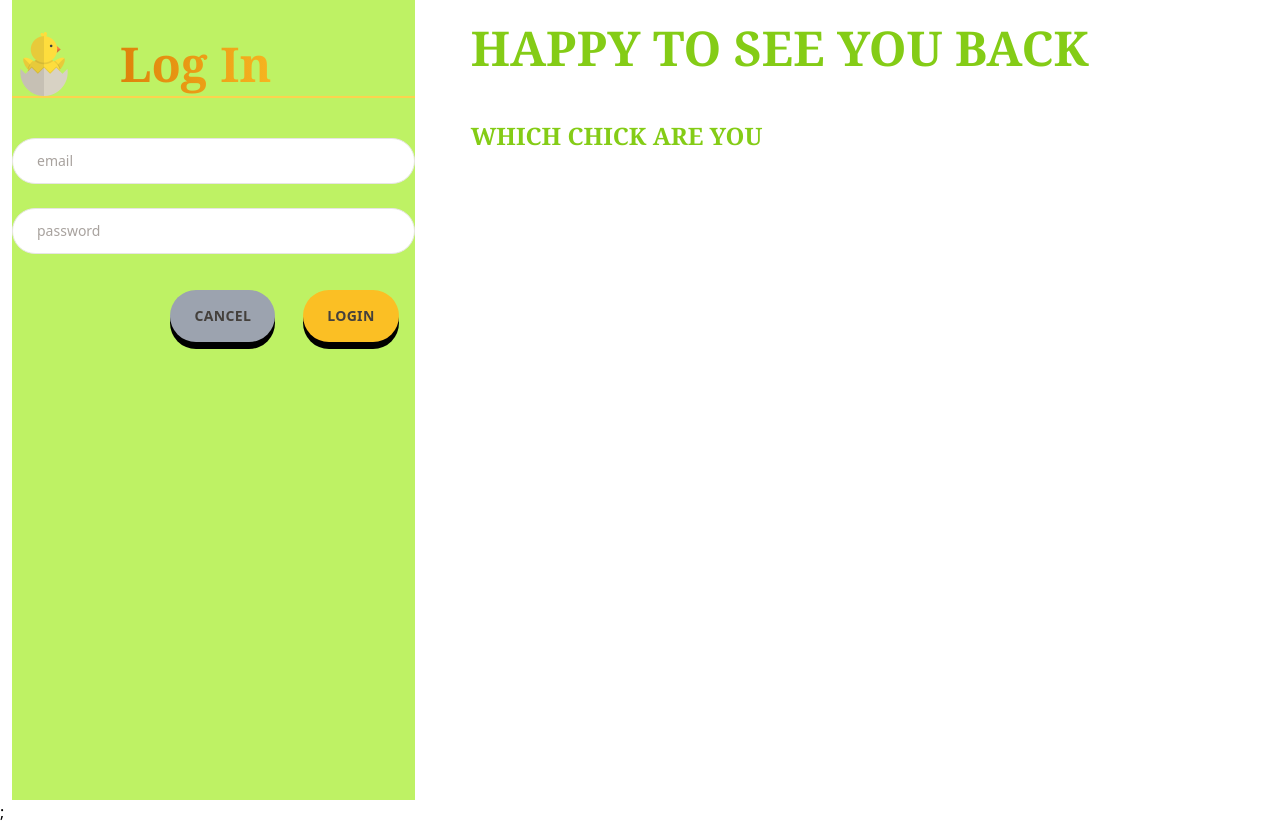
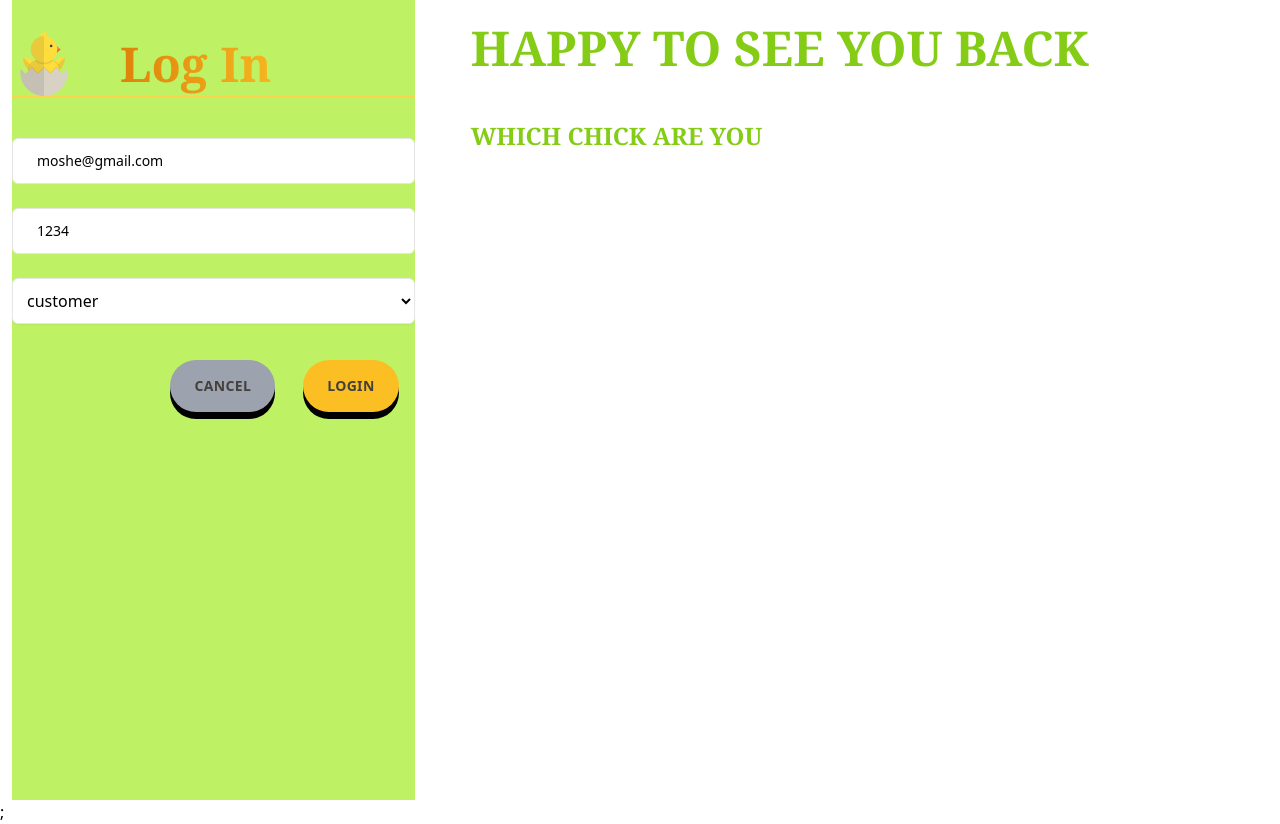
Before and after one commit to idan-dover/chip-chip-javascript, a React (Vite) app: page /login in a window 1280 px wide. Built offline with nearby package versions, Linux system fonts and the light colour scheme.

Commit message:
able to receive the data from the server

```diff
--- /dev/null
+++ b/src/features/customer/CustomerLayout.jsx
@@ -0,0 +1,5 @@
+function CustomerLayout() {
+  return <div>CustomerLayout</div>;
+}
+
+export default CustomerLayout;
--- a/src/libs/AppRouter.jsx
+++ b/src/libs/AppRouter.jsx
@@ -6,6 +6,7 @@ import Companies from "../ui/Companies";
 import Customers from "../ui/Customers";
 import Dashboard from "../ui/Dashboard";
 import { BrowserRouter, Navigate, Route, Routes } from "react-router-dom";
+import CustomerLayout from "../features/customer/CustomerLayout";
 
 function AppRouter() {
   return (
@@ -20,6 +21,7 @@ function AppRouter() {
           <Route path="companies" element={<Companies />} />
           <Route path="customers" element={<Customers />} />
         </Route>
+        <Route path="customer" element={<CustomerLayout />} />
         <Route path="*" element={<Page404 />} />
       </Routes>
     </BrowserRouter>
--- a/src/pages/Login.jsx
+++ b/src/pages/Login.jsx
@@ -16,11 +16,11 @@ function Login() {
   };
 
   return (
-    <div className="grid grid-cols-3 h-screen w-screen dark:bg-gray-800">
-      <div className="col-span-1 mx-3 py-8 bg-lime-300 dark:bg-lime-600">
-        <div className="flex items-center space-x-3 mb-10  border-b-2 border-amber-300 ">
+    <div className="grid w-screen h-screen grid-cols-3 dark:bg-gray-800">
+      <div className="col-span-1 py-8 mx-3 bg-lime-300 dark:bg-lime-600">
+        <div className="flex items-center mb-10 space-x-3 border-b-2 border-amber-300 ">
           <Logo onlyLogo={false} />
-          <h1 className="px-3 md:px-8  py-2 font-serif text-5xl font-bold text-transparent bg-gradient-to-r from-amber-600  to-amber-400 bg-clip-text">
+          <h1 className="px-3 py-2 font-serif text-5xl font-bold text-transparent md:px-8 bg-gradient-to-r from-amber-600 to-amber-400 bg-clip-text">
             Log In
           </h1>
         </div>
@@ -29,22 +29,33 @@ function Login() {
           className="flex flex-col space-y-6"
         >
           <input
-            className="px-4 py-2 text-sm transition-all duration-300 border rounded-full border-stone-200 placeholder:text-stone-400 focus:outline-none focus:ring-0 md:px-6 md:py-3"
+            className="px-4 py-2 text-sm transition-all duration-300 border rounded-md border-stone-200 placeholder:text-stone-400 focus:outline-none focus:ring-0 md:px-6 md:py-3"
             placeholder="email"
+            defaultValue="moshe@gmail.com"
             {...register("email", { required: true })}
           />
           {errors.email && (
             <span className="text-red-500">This field is required</span>
           )}
           <input
-            className="px-4 py-2 text-sm transition-all duration-300 border rounded-full border-stone-200 placeholder:text-stone-400 focus:outline-none focus:ring-0  md:px-6 md:py-3"
+            className="px-4 py-2 text-sm transition-all duration-300 border rounded-md border-stone-200 placeholder:text-stone-400 focus:outline-none focus:ring-0 md:px-6 md:py-3"
             placeholder="password"
+            defaultValue="1234"
             {...register("password", { required: true })}
           />
           {errors.password && (
             <span className="text-red-500">This field is required</span>
           )}
-          <div className="flex items-center justify-end space-x-7 px-4 py-3">
+          <select
+            name="clientType"
+            className="w-full p-2.5 bg-white border rounded-md shadow-sm outline-none focus:ring-0 focus:outline-none "
+            {...register("clientType", { required: true })}
+          >
+            <option value="CUSTOMER">customer</option>
+            <option value="COMPANY">company</option>
+            <option value="ADMIN">admin</option>
+          </select>
+          <div className="flex items-center justify-end px-4 py-3 space-x-7">
             <Button type="reset" variation="secondary">
               Cancel
             </Button>
@@ -60,10 +71,10 @@ function Login() {
         </form>
       </div>
       <div className="col-span-2 px-3 py-4">
-        <h1 className="px-3 md:px-8  py-2 font-serif text-5xl font-bold text-lime-500 dark:text-lime-300 bg-clip-text uppercase mb-8">
+        <h1 className="px-3 py-2 mb-8 font-serif text-5xl font-bold uppercase md:px-8 text-lime-500 dark:text-lime-300 bg-clip-text">
           Happy to see you back
         </h1>
-        <h2 className="px-3 md:px-8  py-2 font-serif text-2xl font-bold text-lime-500 dark:text-lime-300 bg-clip-text uppercase mb-8">
+        <h2 className="px-3 py-2 mb-8 font-serif text-2xl font-bold uppercase md:px-8 text-lime-500 dark:text-lime-300 bg-clip-text">
           Which chick are you
         </h2>
       </div>
--- a/src/services/apiAuth.js
+++ b/src/services/apiAuth.js
@@ -12,9 +12,10 @@ export async function apiLogin(user) {
 
     if (!res.ok) throw Error();
 
-    const { data } = await res.json();
+    const data = await res.json();
+    console.log(data);
     return data;
   } catch {
-    throw Error("Failed creating your order");
+    throw Error("Failed to log in");
   }
 }
```
